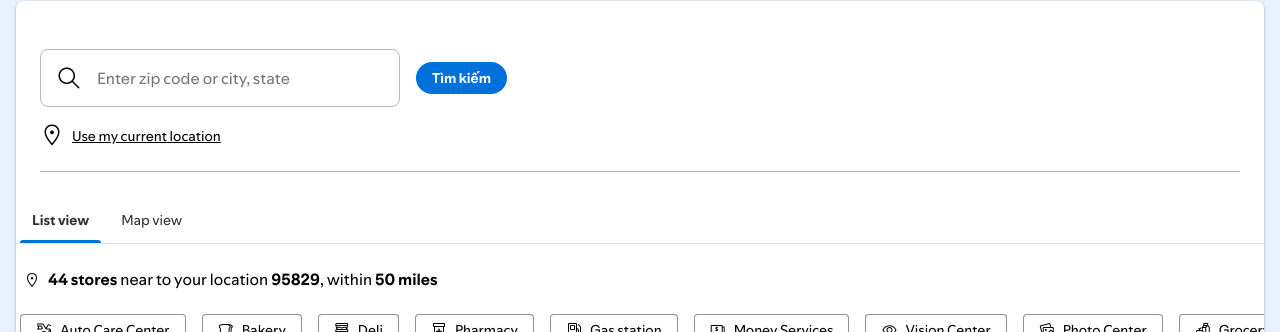
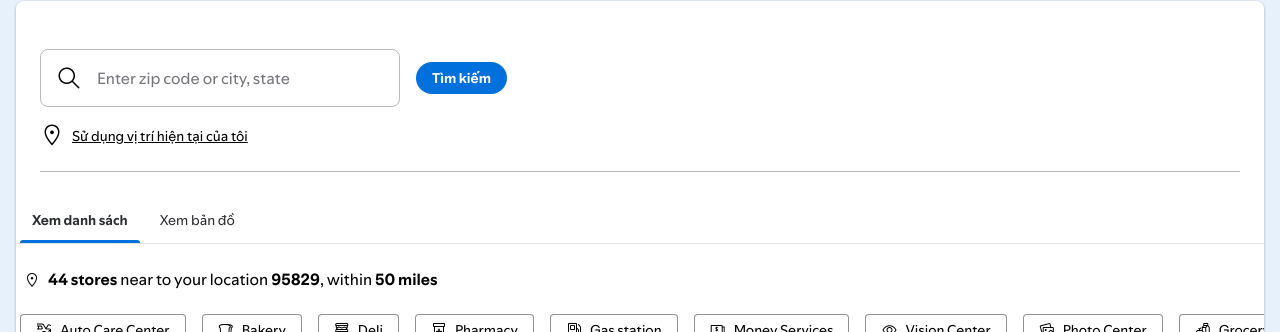
Before and after one commit to saomaidl/saomaidl.github.io, a Jekyll site: the page built from _pages/services.html, in a window 1280 px wide. Shown: the part 106-438 px from the top of the page. Built offline with Jekyll 4.4.1, drawn with Linux system fonts in a browser that asks for light colours; comment, search, counter and statistics services are not loaded.

Commit message:
Update services.html

```diff
--- a/_pages/services.html
+++ b/_pages/services.html
@@ -23,7 +23,7 @@ description: "Khám phá các dịch vụ uy tín gần bạn cùng thông tin c
                         <button class="w_hhLG w_8nsR w_0_LY  mh0 ml3-m mr4-m" type="button">Tìm kiếm</button>
                       </div>
                       <div class="mb4">
-                        <div class="pt3 ph0"><i class="ld ld-Location" style="font-size: 1.5rem; vertical-align: -0.25em; width: 1.5rem; height: 1.5rem; box-sizing: content-box;"></i><button class="f6 black pl2 bw0 bg-white underline pointer sans-serif">Use my current location</button></div>
+                        <div class="pt3 ph0"><i class="ld ld-Location" style="font-size: 1.5rem; vertical-align: -0.25em; width: 1.5rem; height: 1.5rem; box-sizing: content-box;"></i><button class="f6 black pl2 bw0 bg-white underline pointer sans-serif">Sử dụng vị trí hiện tại của tôi</button></div>
                       </div>
                     </section>
                     <hr class="bg-light-gray b--none ma0" style="height:1px">
@@ -31,7 +31,12 @@ description: "Khám phá các dịch vụ uy tín gần bạn cùng thông tin c
                   <div class="flex flex-column">
                     <nav class="w_frKC w-auto">
                       <ul class="w_SnjK">
-                        <li class="w_eM3c"><span class="flex" role="tablist"><a class="w_B9j1 w_olxg w-100" href="#" role="tab" aria-current="page"><span class="w_7hrN">List view</span></a><a class="w_B9j1 w-100" href="#" role="tab"><span class="w_7hrN">Map view</span></a></span></li>
+                        <li class="w_eM3c">
+                          <span class="flex" role="tablist">
+                            <a class="w_B9j1 w_olxg w-100" href="#" role="tab" aria-current="page"><span class="w_7hrN">Xem danh sách</span></a>
+                            <a class="w_B9j1 w-100" href="#" role="tab"><span class="w_7hrN">Xem bản đồ</span></a>
+                          </span>
+                        </li>
                       </ul>
                     </nav>
                     <div class="ph2 mv4"><i class="ld ld-Location mr2" style="font-size:1rem;vertical-align:-0.175em;width:1rem;height:1rem;box-sizing:content-box"></i><span class="b">44 stores</span><span> near to your location </span><span class="b">95829</span><span>, within </span><span class="b">50 miles</span><span class="clip" role="alert">44 stores near to 95829, within 50 miles</span></div>
```
